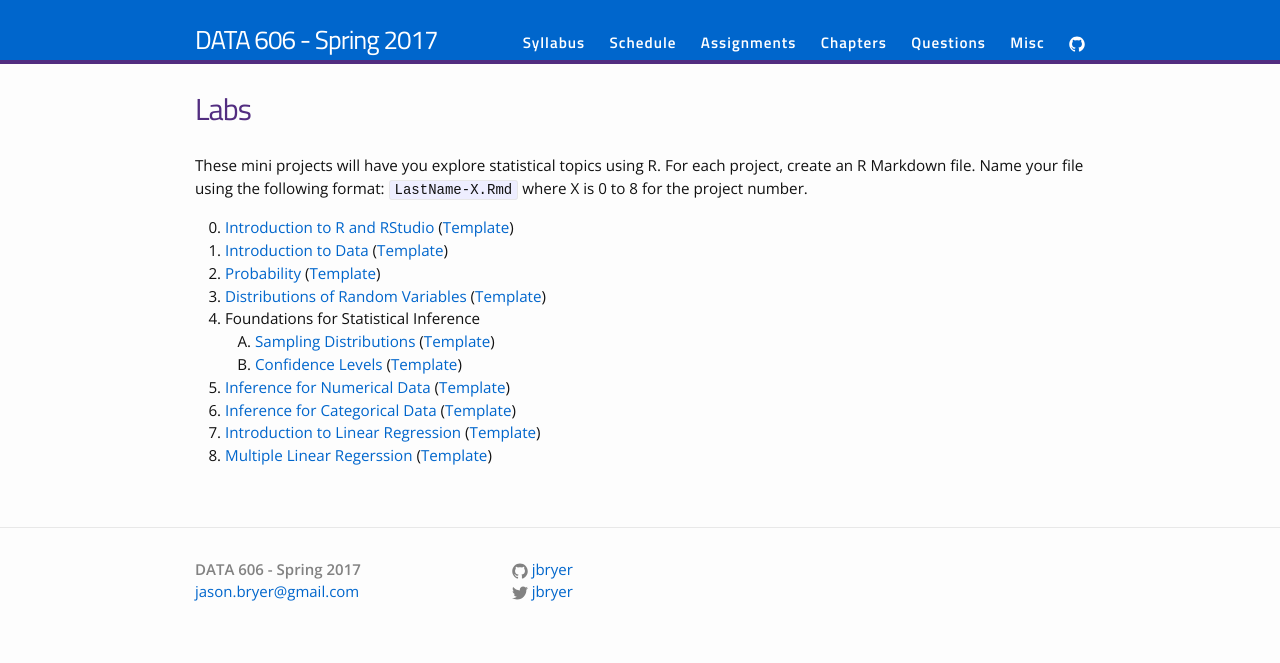
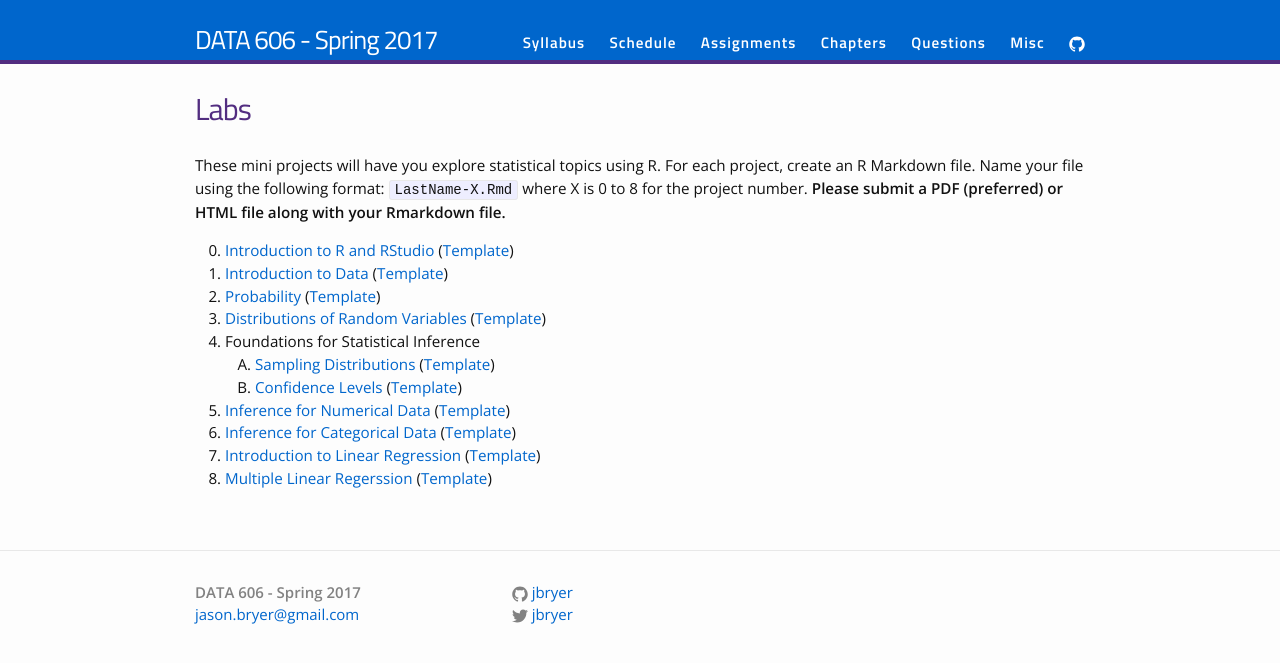
Before and after one commit to jbryer/DATA606Spring2017, a Jekyll site: the page built from docs/labs.md, in a window 1280 px wide. Shown: the top 663 px of the page. Built offline with Jekyll 4.4.1, drawn with Linux system fonts in a browser that asks for light colours.

Commit message:
Updated instructions.

```diff
--- a/docs/labs.md
+++ b/docs/labs.md
@@ -4,7 +4,7 @@ title: Labs
 permalink: /labs/
 ---
 
-These mini projects will have you explore statistical topics using R. For each project, create an R Markdown file. Name your file using the following format: `LastName-X.Rmd` where X is 0 to 8 for the project number.
+These mini projects will have you explore statistical topics using R. For each project, create an R Markdown file. Name your file using the following format: `LastName-X.Rmd` where X is 0 to 8 for the project number. **Please submit a PDF (preferred) or HTML file along with your Rmarkdown file.**
 
 <ol start='0'>
 <li value='0'> <a href='https://htmlpreview.github.io/?https://github.com/jbryer/DATA606/blob/master/inst/labs/Lab0/intro_to_r.html'>Introduction to R and RStudio</a> (<a href='https://github.com/jbryer/DATA606/blob/master/inst/labs/Lab0/intro_to_r.Rmd?raw=true'>Template</a>)</li>
```
